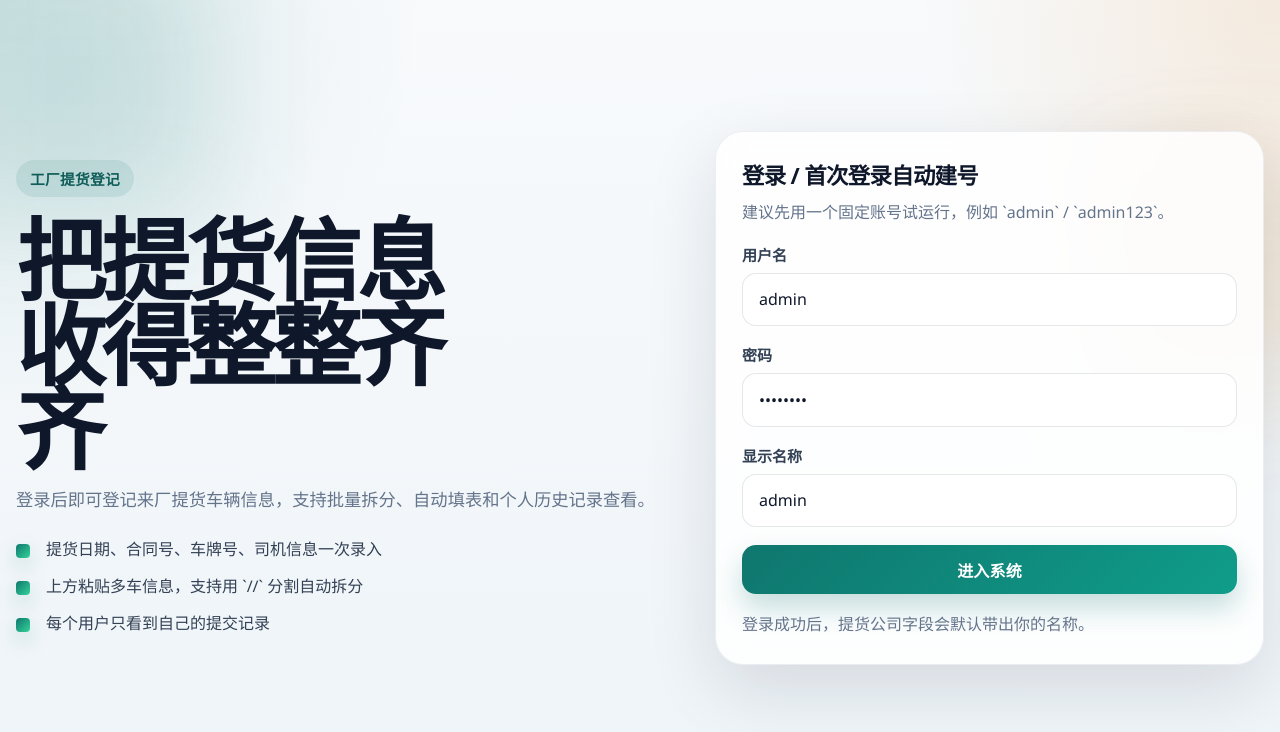
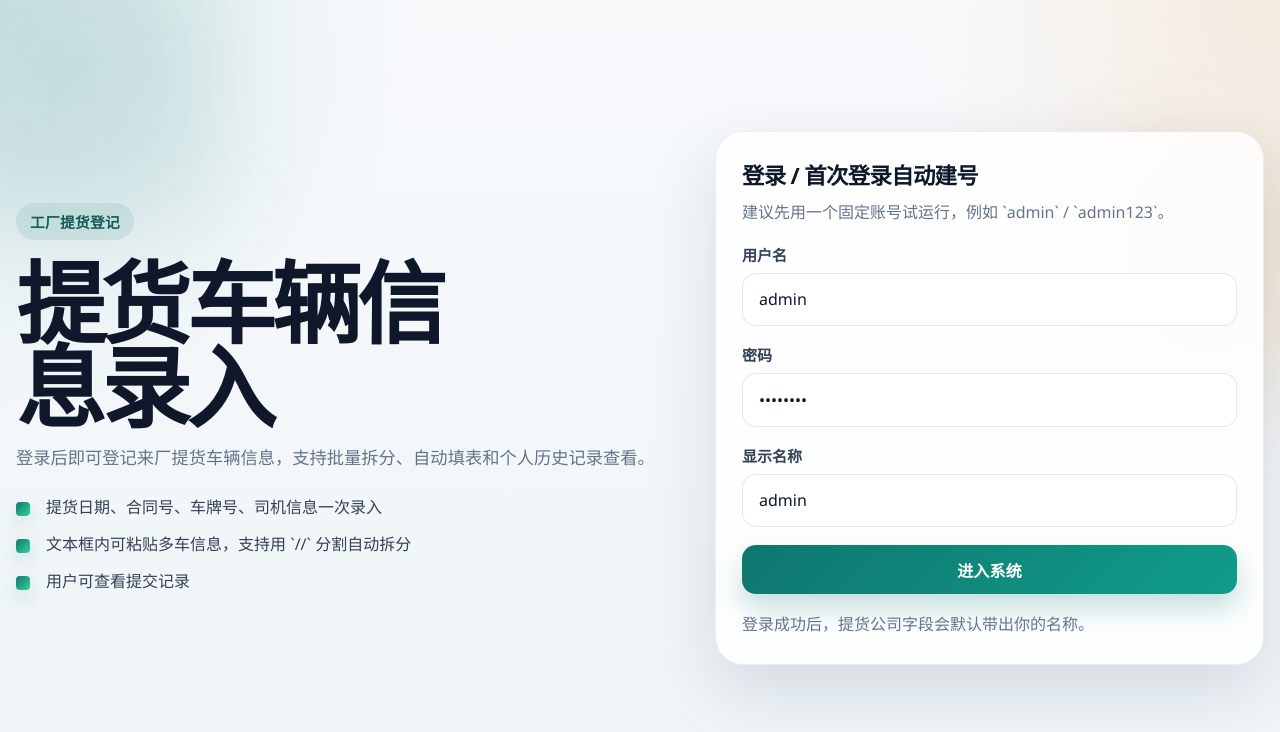
Before and after one commit to LilPumpkin0318/GK-vehicle_registry_web, a website: page public/index.html in a window 1280 px wide. Drawn offline with Linux system fonts and the light colour scheme; no server answers.

Commit message:
Update heading and feature list in index.html

```diff
--- a/public/index.html
+++ b/public/index.html
@@ -13,14 +13,14 @@
       <section id="auth-screen" class="screen">
         <div class="auth-copy">
           <div class="brand-mark">工厂提货登记</div>
-          <h1>把提货信息收得整整齐齐</h1>
+          <h1>提货车辆信息录入</h1>
           <p>
             登录后即可登记来厂提货车辆信息，支持批量拆分、自动填表和个人历史记录查看。
           </p>
           <ul class="feature-list">
             <li>提货日期、合同号、车牌号、司机信息一次录入</li>
-            <li>上方粘贴多车信息，支持用 `//` 分割自动拆分</li>
-            <li>每个用户只看到自己的提交记录</li>
+            <li>文本框内可粘贴多车信息，支持用 `//` 分割自动拆分</li>
+            <li>用户可查看提交记录</li>
           </ul>
         </div>
 
```
